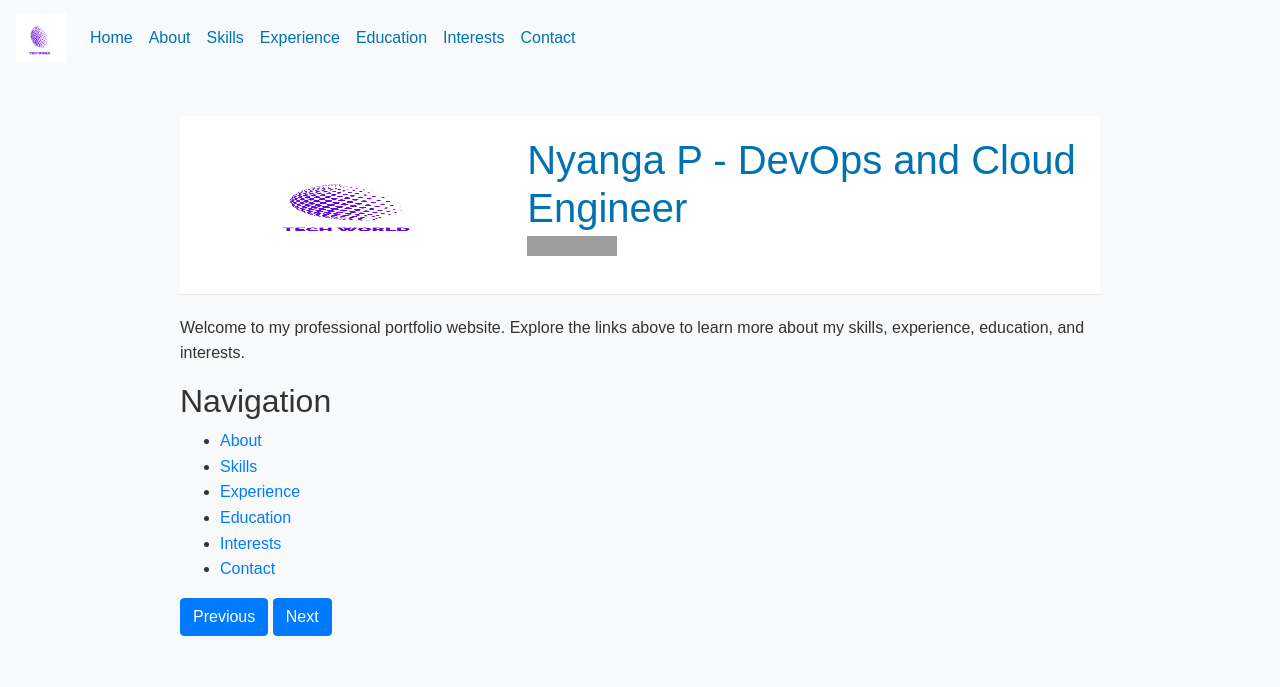
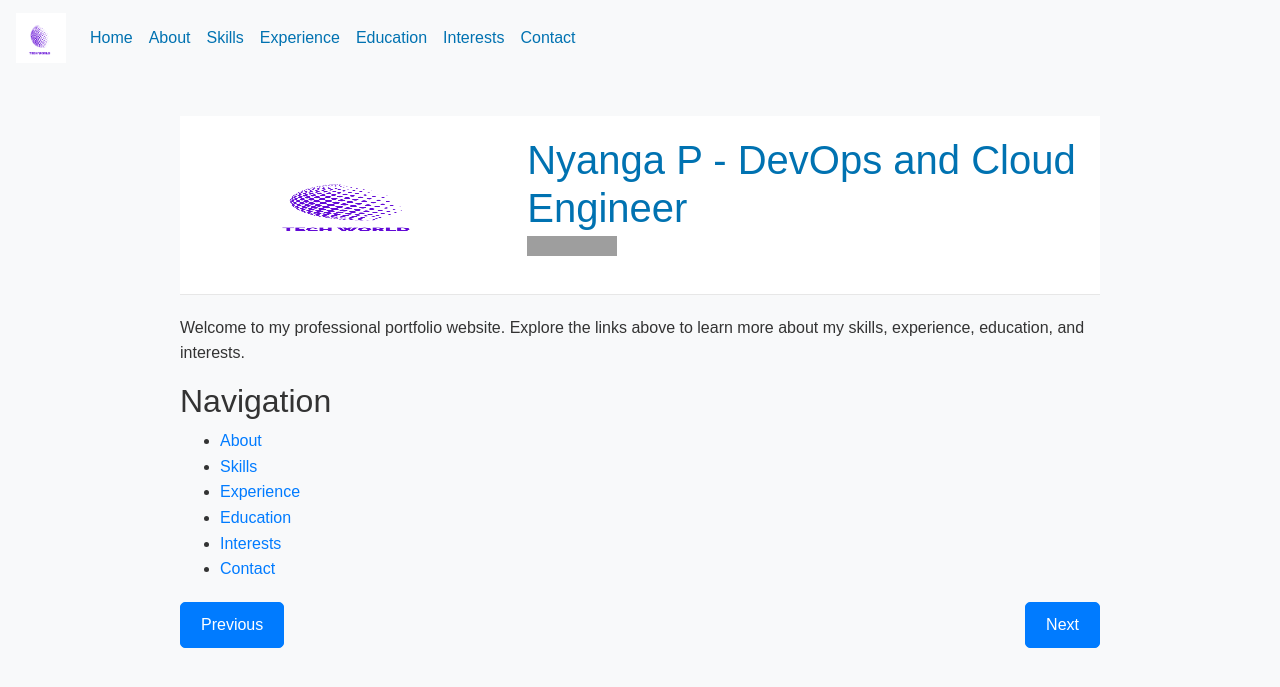
Before and after one commit to m-pasima/techy, a Jekyll site: the page built from index.md, in a window 1280 px wide. Shown: the top 687 px of the page. Built offline with Jekyll 4.4.1, drawn with Linux system fonts in a browser that asks for light colours; nearby versions of some CDN libraries; grey boxes are pictures that could not be loaded.

Commit message:
Update style.css

```diff
--- a/assets/css/style.css
+++ b/assets/css/style.css
@@ -99,3 +99,21 @@ table .table {
     justify-content: center;
   }
 }
+
+/* Navigation button styles */
+.navigation-buttons {
+  display: flex;
+  justify-content: space-between;
+  margin-top: 20px;
+}
+
+.navigation-buttons a {
+  text-decoration: none;
+  color: white;
+  padding: 10px 20px;
+  border-radius: 5px;
+}
+
+.navigation-buttons a:hover {
+  background-color: #0056b3;
+}
```
